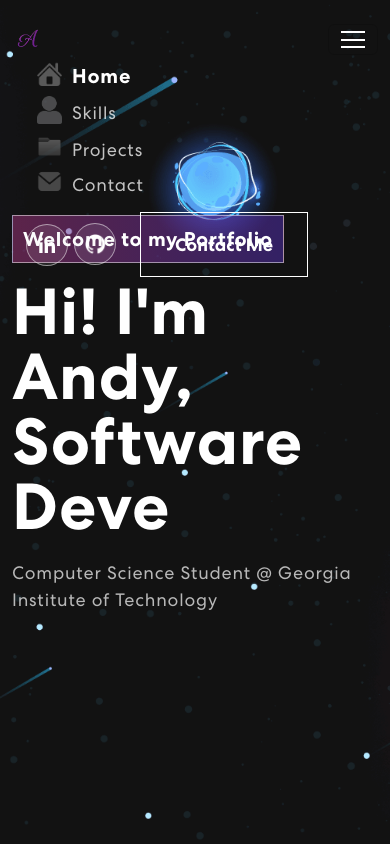
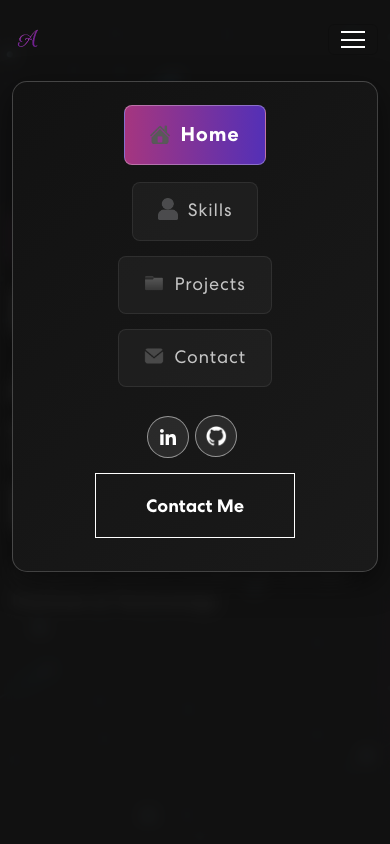
Before and after one commit to AndyDLi/PersonalPortfolio, a React (Vite) app: page / in a window 390 px wide. Both pictures are taken after a click on the button 353 px from the left and 39 px from the top of the page. Built offline with nearby package versions, Linux system fonts and the light colour scheme.

Commit message:
Updated NavBar Display when Screen Shrinks

```diff
--- a/src/App.css
+++ b/src/App.css
@@ -285,7 +285,7 @@ nav.navbar .navbar-toggler-icon:before {
 	left: 0;
 	content: '';
 	z-index: 2;
-	transition: all 300ms linear;
+	transition: all 300ms ease-in-out;
 }
 
 nav.navbar .navbar-toggler-icon:after {
@@ -296,6 +296,7 @@ nav.navbar .navbar-toggler[aria-expanded="true"] .navbar-toggler-icon:after {
 	transform: rotate(45deg);
 	background-color: #fff;
 	height: 2px;
+	top: 7px;
 }
 
 nav.navbar .navbar-toggler[aria-expanded="true"] .navbar-toggler-icon:before {
@@ -306,6 +307,101 @@ nav.navbar .navbar-toggler[aria-expanded="true"] .navbar-toggler-icon:before {
 
 nav.navbar .navbar-toggler[aria-expanded="true"] .navbar-toggler-icon {
 	border-color: transparent;
+}
+
+/* Mobile Menu Background Blur Overlay */
+
+.mobile-menu-overlay {
+  position: fixed;
+  top: 0;
+  left: 0;
+  width: 100vw;
+  height: 100vh;
+  background-color: rgba(18, 18, 18, 0.8);
+  backdrop-filter: blur(8px);
+  -webkit-backdrop-filter: blur(8px);
+  z-index: 9998;
+  opacity: 0;
+  visibility: hidden;
+  transition: all 0.3s ease-in-out;
+  pointer-events: none;
+}
+
+.mobile-menu-overlay.show {
+  opacity: 1;
+  visibility: visible;
+  pointer-events: auto;
+}
+
+/* Hide Overlay on Desktop */
+
+@media (min-width: 992px) {
+  .mobile-menu-overlay {
+    display: none !important;
+  }
+}
+
+/* Enhanced Mobile Menu Styles */
+
+@media (max-width: 991.98px) {
+  nav.navbar {
+    z-index: 9999;
+  }
+
+  nav.navbar .navbar-collapse {
+    background: linear-gradient(135deg, #121212 0%, #1a1a1a 100%);
+    border-radius: 15px;
+    margin-top: 20px;
+    padding: 25px;
+    border: 1px solid rgba(255, 255, 255, 0.2);
+    position: relative;
+    z-index: 10000;
+    box-shadow: 0 10px 30px rgba(0, 0, 0, 0.5);
+  }
+
+  nav.navbar .navbar-nav {
+    text-align: center;
+    align-items: center;
+    gap: 15px;
+  }
+
+  nav.navbar .navbar-nav .nav-link.navbar-link {
+    padding: 15px 25px;
+    margin: 0;
+    border-radius: 8px;
+    transition: all 0.3s ease-in-out;
+    background: rgba(255, 255, 255, 0.05);
+    border: 1px solid rgba(255, 255, 255, 0.1);
+  }
+
+  nav.navbar .navbar-nav .nav-link.navbar-link:hover,
+  nav.navbar .navbar-nav .nav-link.navbar-link.active {
+    background: linear-gradient(90.21deg, #AA367C -5.91%, #4A2FBD 111.58%);
+    border: 1px solid rgba(255, 255, 255, 0.3);
+    transform: translateY(-2px);
+  }
+
+  nav.navbar .navbar-nav a.nav-link.navbar-link img {
+    width: 20px;
+    margin-bottom: 5px;
+  }
+
+  .navbar-text {
+    margin-top: 20px;
+    flex-direction: column;
+    gap: 15px;
+  }
+
+  .navbar-text button {
+    margin-left: 0;
+    width: 100%;
+    max-width: 200px;
+  }
+
+  .social-icon {
+    margin-left: 0;
+    justify-content: center;
+  }
 }
 
 /* Banner CSS */
--- a/src/components/NavBar.jsx
+++ b/src/components/NavBar.jsx
@@ -11,6 +11,7 @@ import mailIcon from '../assets/images/mail.png';
 
 export const NavBar = () => {
     const [scrolled, setScrolled] = useState(false);
+    const [expanded, setExpanded] = useState(false);
     const location = useLocation();
 
     useEffect(() => {
@@ -36,30 +37,58 @@ export const NavBar = () => {
         }
     };
 
+    const handleNavClick = () => {
+        setExpanded(false);
+    };
+
+    const handleToggle = () => {
+        setExpanded(!expanded);
+    };
+
+    // Close Menu When Screen Size Changes to Desktop
+    useEffect(() => {
+        const handleResize = () => {
+            if (window.innerWidth > 991.98) {
+                setExpanded(false);
+            }
+        };
+
+        window.addEventListener('resize', handleResize);
+        return () => window.removeEventListener('resize', handleResize);
+    }, []);
+
     return (
-        <Navbar expand="lg" className={scrolled ? "scrolled" : ""}>
+        <>
+            <div className={`mobile-menu-overlay ${expanded ? 'show' : ''}`} onClick={handleNavClick}></div>
+
+            <Navbar expand="lg" expanded={expanded} className={scrolled ? "scrolled" : ""}>
                 <Container>
                     <Navbar.Brand as={Link} to="/">
                         <img src={logo} alt="Logo" />
                     </Navbar.Brand>
-                <Navbar.Toggle aria-controls="basic-navbar-nav">
+
+                    <Navbar.Toggle aria-controls="basic-navbar-nav" onClick={handleToggle}>
                         <span className="navbar-toggler-icon"></span>
                     </Navbar.Toggle>
+
                     <Navbar.Collapse id="basic-navbar-nav">
                         <Nav className="me-auto">
-                        <Nav.Link as={Link} to="/" className={getActiveLink() === 'home' ? "active navbar-link" : "navbar-link"}>
+                            <Nav.Link as={Link} to="/" className={getActiveLink() === 'home' ? "active navbar-link" : "navbar-link"} onClick={handleNavClick}>
                                 <img src={homeIcon} alt="Home Icon" />
                                 <p>Home</p>
                             </Nav.Link>
-                        <Nav.Link as={Link} to="/skills" className={getActiveLink() === 'skills' ? "active navbar-link" : "navbar-link"}>
+
+                            <Nav.Link as={Link} to="/skills" className={getActiveLink() === 'skills' ? "active navbar-link" : "navbar-link"} onClick={handleNavClick}>
                                 <img src={personIcon} alt="Skills Icon" />
                                 <p>Skills</p>
                             </Nav.Link>
-                        <Nav.Link as={Link} to="/projects" className={getActiveLink() === 'projects' ? "active navbar-link" : "navbar-link"}>
+
+                            <Nav.Link as={Link} to="/projects" className={getActiveLink() === 'projects' ? "active navbar-link" : "navbar-link"} onClick={handleNavClick}>
                                 <img src={projectsIcon} alt="Projects Icon" />
                                 <p>Projects</p>
                             </Nav.Link>
-                        <Nav.Link as={Link} to="/contact" className={getActiveLink() === 'contact' ? "active navbar-link" : "navbar-link"}>
+
+                            <Nav.Link as={Link} to="/contact" className={getActiveLink() === 'contact' ? "active navbar-link" : "navbar-link"} onClick={handleNavClick}>
                                 <img src={mailIcon} alt="Contact Icon" />
                                 <p>Contact</p>
                             </Nav.Link>
@@ -78,5 +107,6 @@ export const NavBar = () => {
                     </Navbar.Collapse>
                 </Container>
             </Navbar>
+        </>
     );
 }
```
Lines whose indentation alone changed are shown as unchanged.
